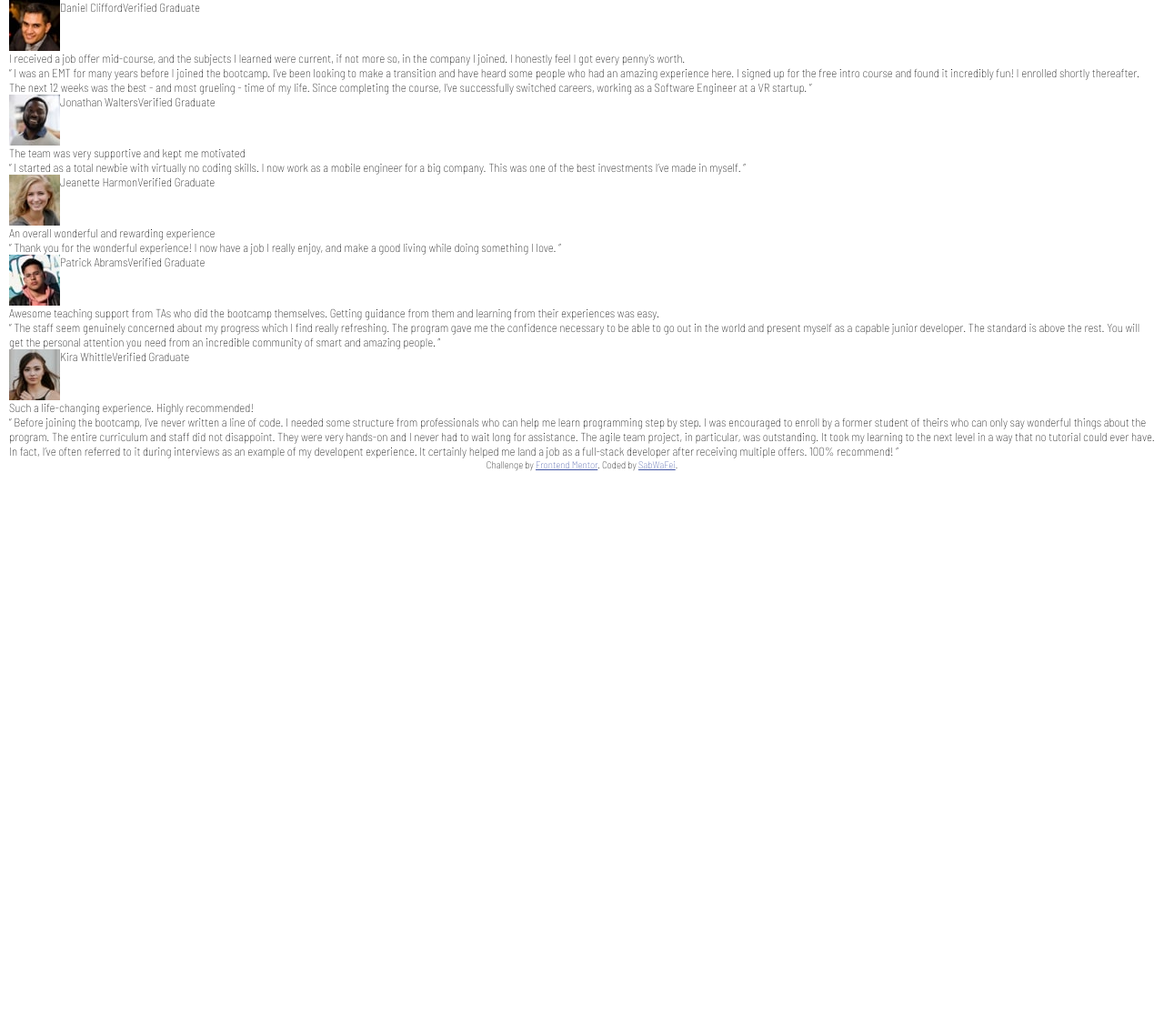
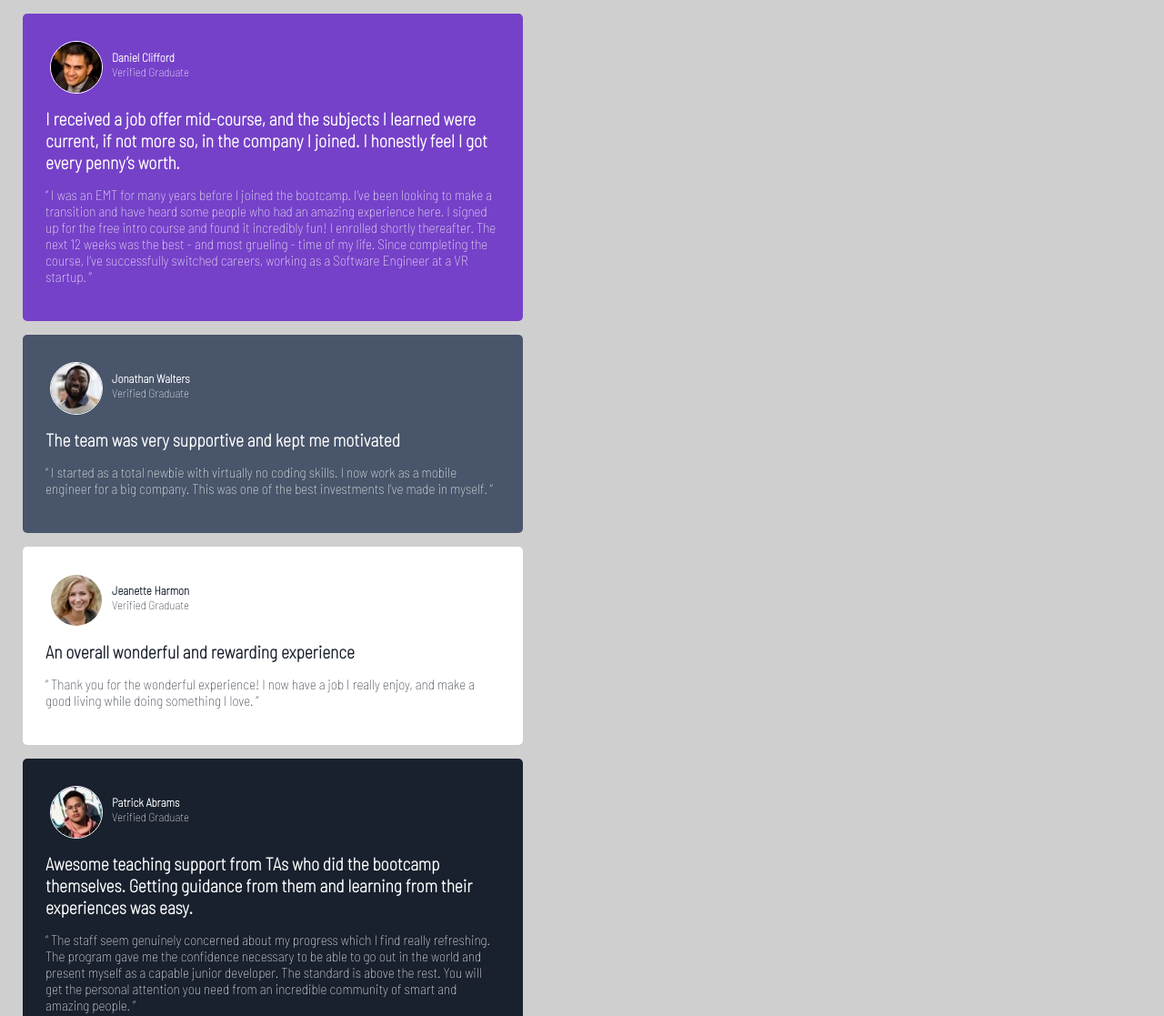
Before and after one commit to sabwafei/testimonials-grid-section-challenge, a plain HTML site: page index.html in a window 1280 px wide. Shown: the top 1117 px of the page at 91% size. Before the commit the page ends 800 px from the top, so only its background shows below. Drawn offline with Linux system fonts and the light colour scheme.

Commit message:
Post heading styling
Post blocks styled. ready for grid layout

```diff
--- a/index.html
+++ b/index.html
@@ -22,89 +22,104 @@
 <body>
   <div class="wrapper">
 <div class="main-content">
-  <div class="post">
+  <div class="post" id="one">
     <div class="post-heading">
       <img src="/images/image-daniel.jpg" alt="Daniel Clifford profile picture" class="post-profile-pic">
-      <p class="post-name">Daniel Clifford</p>
-      <p class="post-title">Verified Graduate</p>
+      <div class="post-signature">
+        <p class="post-name">Daniel Clifford</p>
+        <p class="post-title">Verified Graduate</p>
+</div>
+
     </div>
 
-    <p class="post-flavor-text">I received a job offer mid-course, and the subjects I learned were current, if not more so,
-    in the company I joined. I honestly feel I got every penny’s worth.</p>
+    <h2 class="post-flavor-text">I received a job offer mid-course, and the subjects I learned were current, if not more so,
+    in the company I joined. I honestly feel I got every penny’s worth.</>
 
-    <p class="post-description">“ I was an EMT for many years before I joined the bootcamp. I’ve been looking to make a
+    <h3 class="post-description">“ I was an EMT for many years before I joined the bootcamp. I’ve been looking to make a
     transition and have heard some people who had an amazing experience here. I signed up
     for the free intro course and found it incredibly fun! I enrolled shortly thereafter.
     The next 12 weeks was the best - and most grueling - time of my life. Since completing
-    the course, I’ve successfully switched careers, working as a Software Engineer at a VR startup. ”</p>
+    the course, I’ve successfully switched careers, working as a Software Engineer at a VR startup. ”</>
   </div>
 
-  <div class="post">
+
+
+
+
+
+  <div class="post" id="two">
         <div class="post-heading">
           <img src="/images/image-jonathan.jpg" alt="Jonathan Walters profile picture" class="post-profile-pic">
+          <div class="post-signature">
 
           <p class="post-name">Jonathan Walters
           </p>
           <p class="post-title">Verified Graduate
           </p>
+          </div>
         </div>
-    <p class="post-flavor-text">The team was very supportive and kept me motivated
-</p>
-    <p class=" post-description">“ I started as a total newbie with virtually no coding skills. I now work as a mobile engineer
-    for a big company. This was one of the best investments I’ve made in myself. ”</p>
+    <h2 class="post-flavor-text">The team was very supportive and kept me motivated
+</>
+    <h3 class=" post-description">“ I started as a total newbie with virtually no coding skills. I now work as a mobile engineer
+    for a big company. This was one of the best investments I’ve made in myself. ”</>
 
   </div>
-  <div class="post">
+  <div class="post" id="three">
         <div class="post-heading">
           <img src="/images/image-jeanette.jpg" alt="Jeanette Harmon profile picture" class="post-profile-pic">
+            <div class="post-signature">
 
           <p class="post-name">Jeanette Harmon
           </p>
           <p class="post-title">Verified Graduate
           </p>
+          </div>
         </div>
-    <p class="post-flavor-text">An overall wonderful and rewarding experience
-</p>
-    <p class=" post-description">“ Thank you for the wonderful experience! I now have a job I really enjoy, and make a good living
-    while doing something I love. ”</p>
+    <h2 class="post-flavor-text">An overall wonderful and rewarding experience
+</>
+    <h3 class=" post-description">“ Thank you for the wonderful experience! I now have a job I really enjoy, and make a good living
+    while doing something I love. ”</>
 
   </div>
-  <div class="post">
+  <div class="post" id="four">
         <div class="post-heading">
           <img src="/images/image-patrick.jpg" alt="Patrick Abrams profile picture" class="post-profile-pic">
-
+          <div class="post-signature">
           <p class="post-name">Patrick Abrams
           </p>
           <p class="post-title">Verified Graduate
           </p>
+          </div>
         </div>
-    <p class="post-flavor-text">Awesome teaching support from TAs who did the bootcamp themselves. Getting guidance from them and
-    learning from their experiences was easy.</p>
-    <p class=" post-description">“ The staff seem genuinely concerned about my progress which I find really refreshing. The program
+    <h2 class="post-flavor-text">Awesome teaching support from TAs who did the bootcamp themselves. Getting guidance from them and
+    learning from their experiences was easy.</>
+    <h3 class=" post-description">“ The staff seem genuinely concerned about my progress which I find really refreshing. The program
     gave me the confidence necessary to be able to go out in the world and present myself as a capable
     junior developer. The standard is above the rest. You will get the personal attention you need from
-    an incredible community of smart and amazing people. ”</p>
+    an incredible community of smart and amazing people. ”</>
 
   </div>
-  <div class="post">
+  <div class="post" id="five">
         <div class="post-heading">
           <img src="/images/image-kira.jpg" alt="Kira Whittle profile picture" class="post-profile-pic">
+          <div class="post-signature">
 
           <p class="post-name">Kira Whittle
           </p>
           <p class="post-title">Verified Graduate
           </p>
+          </div>
         </div>
-    <p class="post-flavor-text">Such a life-changing experience. Highly recommended!
-</p>
-    <p class=" post-description">“ Before joining the bootcamp, I’ve never written a line of code. I needed some structure from
+    <h2 class="post-flavor-text">Such a life-changing experience. Highly recommended!
+</>
+    <h3 class=" post-description">“ Before joining the bootcamp, I’ve never written a line of code. I needed some structure from
     professionals who can help me learn programming step by step. I was encouraged to enroll by a former
     student of theirs who can only say wonderful things about the program. The entire curriculum and staff
     did not disappoint. They were very hands-on and I never had to wait long for assistance. The agile team
     project, in particular, was outstanding. It took my learning to the next level in a way that no tutorial
     could ever have. In fact, I’ve often referred to it during interviews as an example of my developent
     experience. It certainly helped me land a job as a full-stack developer after receiving multiple offers.
-    100% recommend! ”</p>
+    100% recommend! ”</>
   </div>
 </div>
 </div>
--- a/stylesheet.css
+++ b/stylesheet.css
@@ -30,6 +30,7 @@ body {
   font-size: 13px;
   --font-weight-bold: 500;
   --font-weight-bolder: 600;
+  background-color: var(--Light-gray);
 }
 
 .wrapper {
@@ -46,12 +47,66 @@ body {
 */
 
 /*
-    post heading styling
+    post styling
+    styles the main post including profile pic, name title, description and flavor-text
 */
+.post {
+  margin: 15px;
+  /* temp sizing */
+  width: 500px;
+  border-radius: 5px;
+  padding: 25px;
+}
+.post-profile-pic {
+  border-radius: 30px;
+  border: solid white 1px;
+}
+.post-flavor-text {
+  margin-top: 10px;
+  margin-bottom: 15px;
+  font-weight: var(--font-weight-bolder);
+}
+.post-description {
+  margin-top: 10px;
+  margin-bottom: 15px;
+  font-weight: var(--font-weight-bold);
+}
 .post-heading {
   display: flex;
   flex-direction: row;
+  justify-content: flex-start;
 }
+.post-signature {
+  margin: 5px;
+  padding-top: 10px;
+}
+.post-profile-pic {
+  margin: 5px;
+}
+.post-name {
+  font-weight: var(--font-weight-bolder);
+}
+#one {
+  background-color: var(--Moderate-violet);
+  color: var(--white);
+}
+#two {
+  background-color: var(--Very-dark-grayish-blue);
+  color: var(--white);
+}
+#three {
+  background-color: var(--white);
+  color: var(--Very-dark-blackish-blue);
+}
+#four {
+  background-color: var(--Very-dark-blackish-blue);
+  color: var(--white);
+}
+#five {
+  background-color: var(--white);
+  color: var(--Very-dark-blackish-blue);
+}
+
 /*
-    End post heading styling
+    End post styling
 */
```
